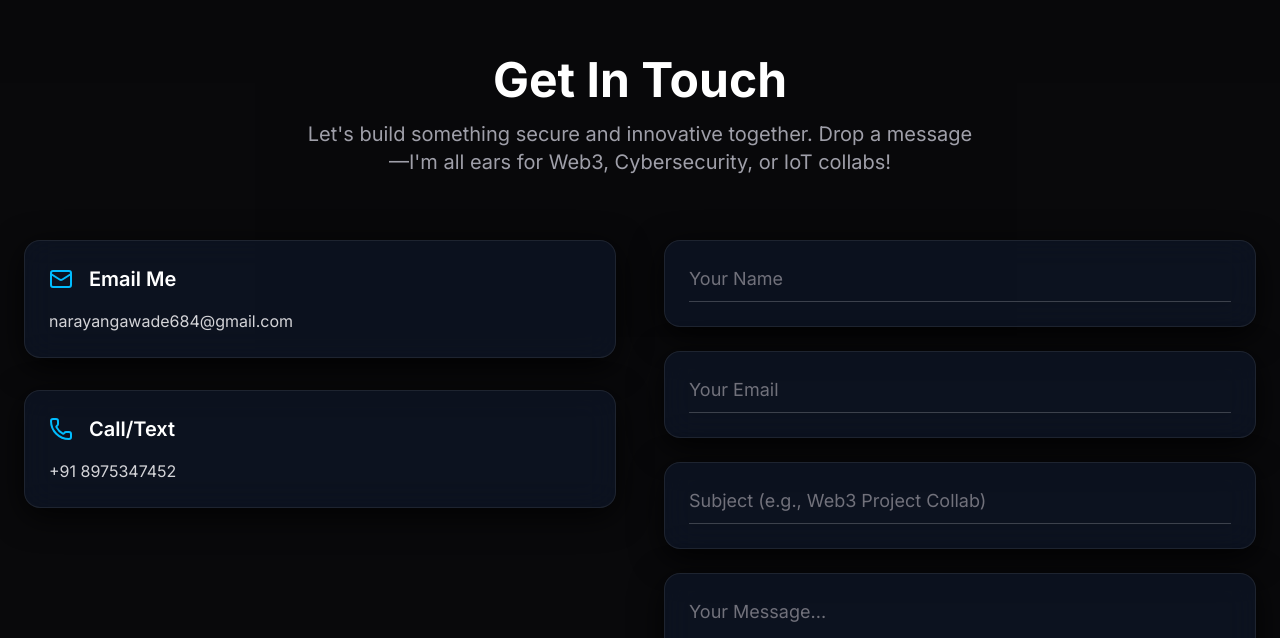
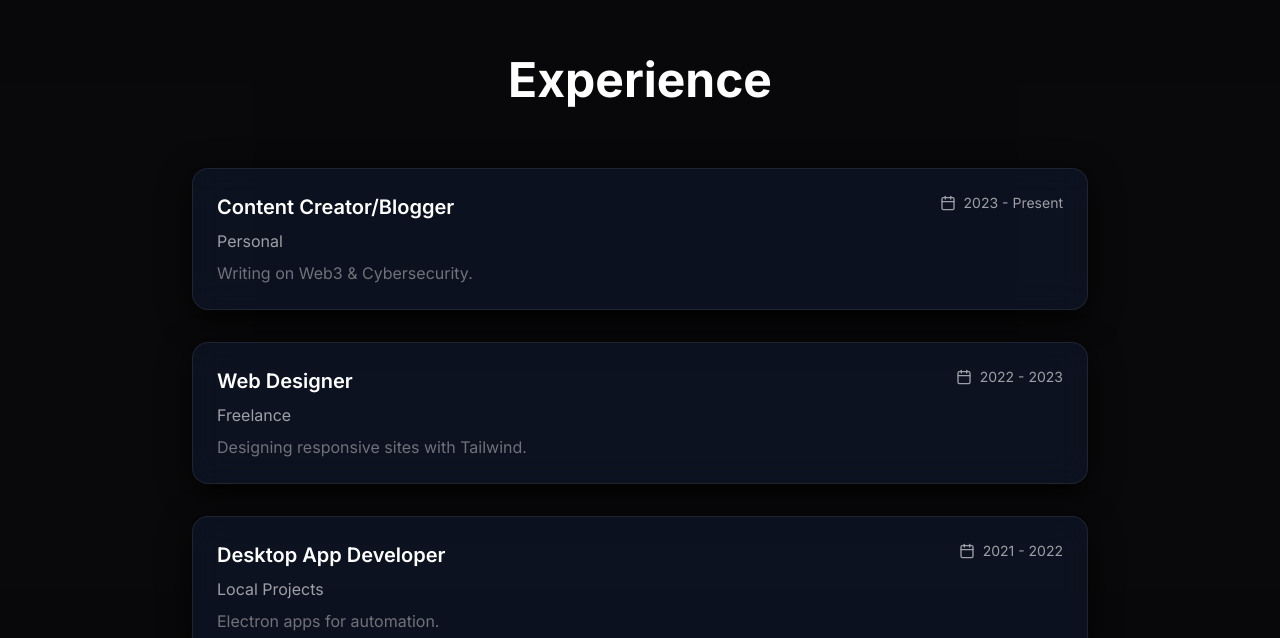
Before and after one commit to WhyNotNarayan/Portfolio, a Next.js app in the folder narayan-portfolio/: page / in a window 1280 px wide. Shown: the part 1442-2080 px from the top of the page. Built offline with nearby package versions, Linux system fonts and the light colour scheme; no server answers.

Commit message:
components use in home page\

```diff
--- /dev/null
+++ b/narayan-portfolio/components/Experience.tsx
@@ -0,0 +1,47 @@
+import { motion } from 'framer-motion';
+import { Calendar } from 'lucide-react'; // Valid
+
+const experiences = [
+  { role: 'Content Creator/Blogger', company: 'Personal', duration: '2023 - Present', desc: 'Writing on Web3 & Cybersecurity.' },
+  { role: 'Web Designer', company: 'Freelance', duration: '2022 - 2023', desc: 'Designing responsive sites with Tailwind.' },
+  { role: 'Desktop App Developer', company: 'Local Projects', duration: '2021 - 2022', desc: 'Electron apps for automation.' },
+];
+
+export default function Experience() {
+  return (
+    <section id="experience" className="py-24 bg-zinc-950/50">
+      <div className="max-w-7xl mx-auto px-6">
+        <motion.h2
+          initial={{ opacity: 0, y: 40 }}
+          whileInView={{ opacity: 1, y: 0 }}
+          viewport={{ once: true }}
+          className="text-4xl md:text-5xl font-bold text-center mb-16 text-white"
+        >
+          Experience
+        </motion.h2>
+        <div className="max-w-4xl mx-auto space-y-8">
+          {experiences.map((exp, i) => (
+            <motion.div
+              key={exp.role}
+              initial={{ opacity: 0, x: -20 }}
+              whileInView={{ opacity: 1, x: 0 }}
+              viewport={{ once: true }}
+              transition={{ delay: i * 0.1 }}
+              className="glass p-6 rounded-2xl"
+            >
+              <div className="flex justify-between items-start mb-2">
+                <h3 className="text-xl font-semibold text-white">{exp.role}</h3>
+                <div className="flex items-center gap-2 text-sm text-zinc-400">
+                  <Calendar className="w-4 h-4" />
+                  {exp.duration}
+                </div>
+              </div>
+              <p className="text-zinc-400 mb-2">{exp.company}</p>
+              <p className="text-zinc-500">{exp.desc}</p>
+            </motion.div>
+          ))}
+        </div>
+      </div>
+    </section>
+  );
+}
--- a/narayan-portfolio/components/Hero.tsx
+++ b/narayan-portfolio/components/Hero.tsx
@@ -34,7 +34,7 @@ export default function Hero() {
             </a>
           </div>
           <div className="mt-12 flex gap-6">
-            <a href="https://github.com/narayangawade" target="_blank" rel="noopener noreferrer" className="flex items-center gap-3 hover:text-sky-400 transition-colors">
+            <a href="https://github.com/WhyNotNarayan" target="_blank" rel="noopener noreferrer" className="flex items-center gap-3 hover:text-sky-400 transition-colors">
               <Github className="w-7 h-7" />
               <span className="font-medium">GitHub</span>
             </a>
```
